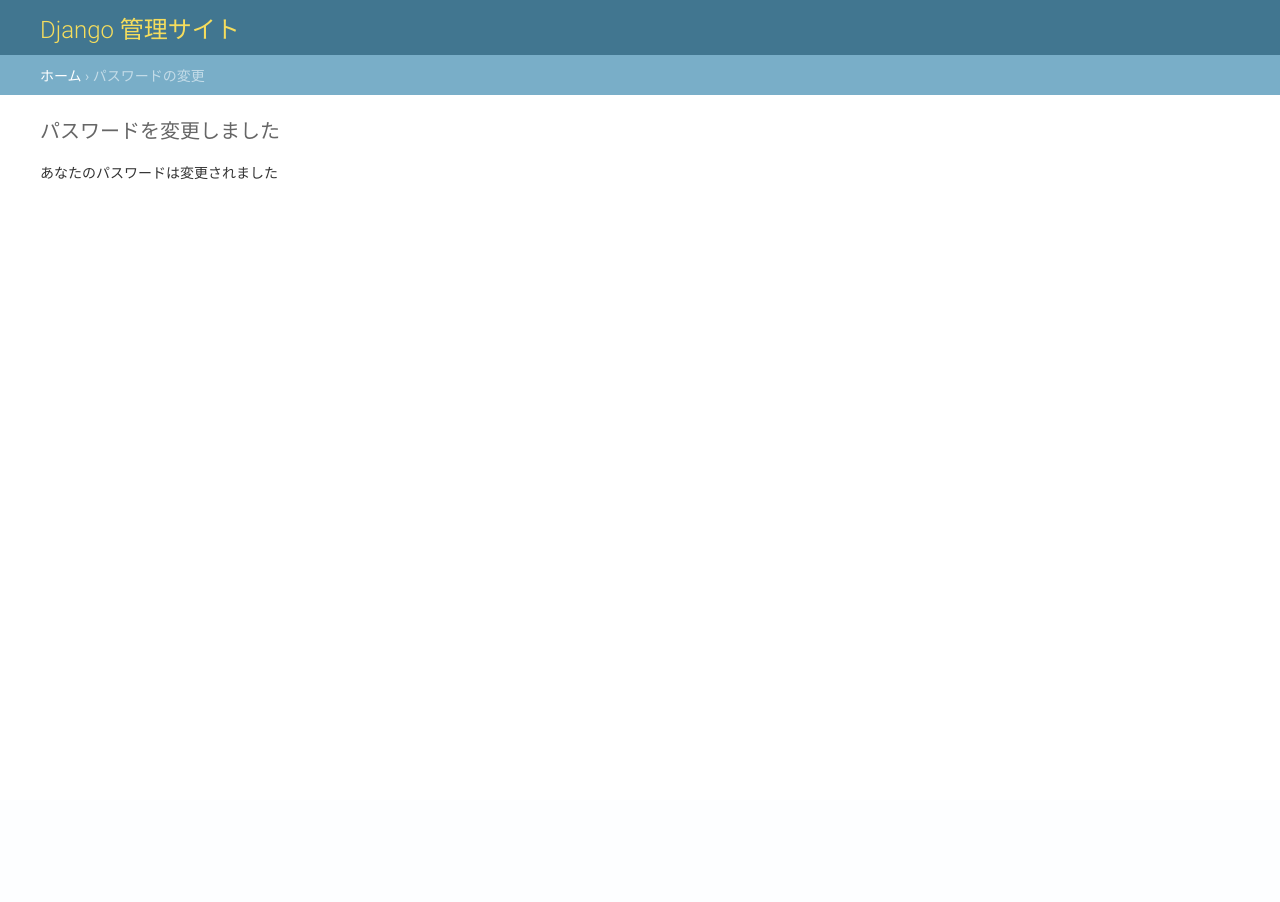
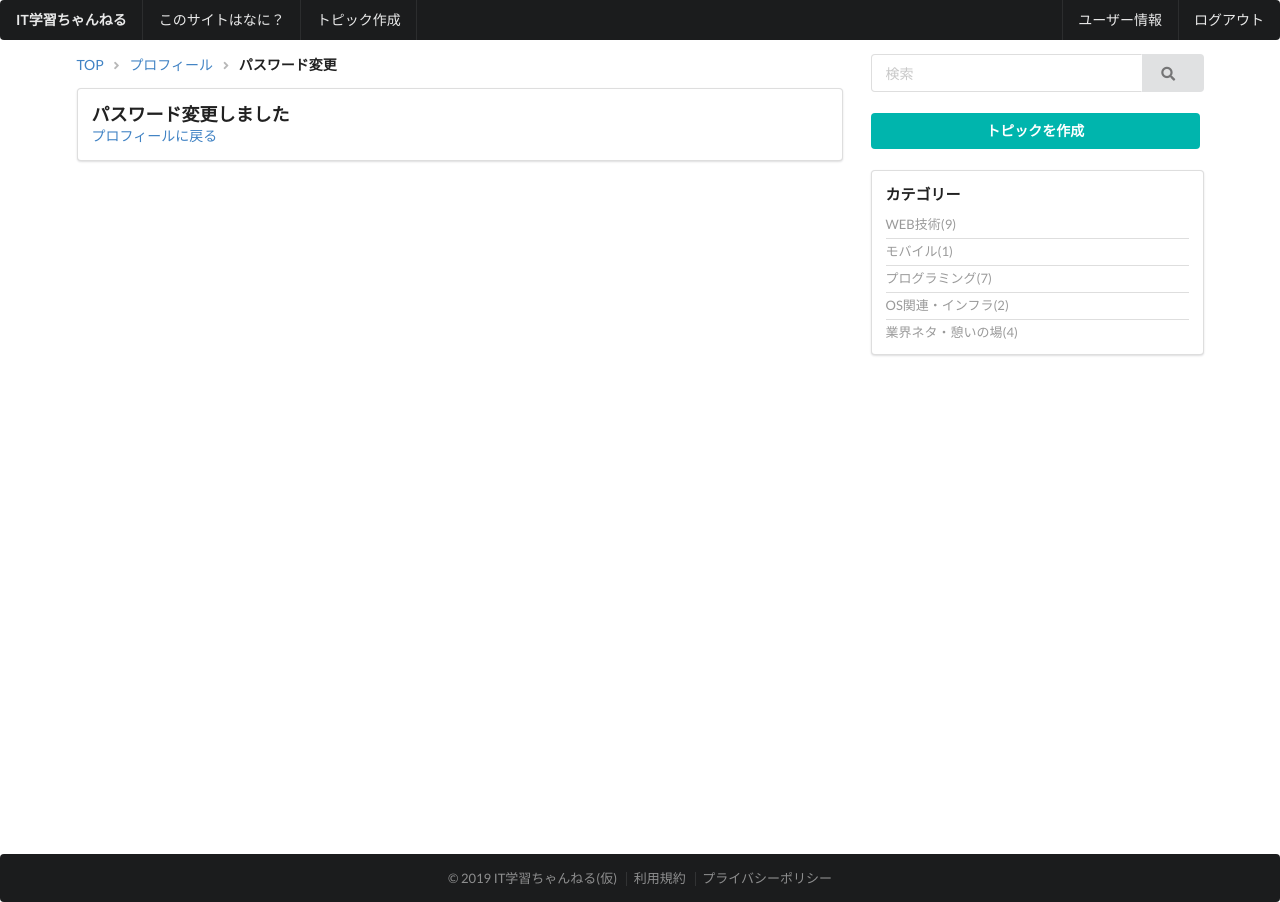
Before and after one commit to Hiroaki-Iwata/django_bbs, a Django app: a page that, after the commit, uses templates/registration/password_change_done.html in a window 1280 px wide. Before the commit the page ends 180 px from the top, so only its background shows below. Run offline with Django 3.2, Linux system fonts and the light colour scheme; a user stored in the database is signed in; data comes from the database, SQL or seed files in the repository; some libraries are stand-ins or nearby versions.

Commit message:
パスワード変更画面を作成

```diff
--- /dev/null
+++ b/templates/registration/password_change_done.html
@@ -0,0 +1,24 @@
+{% extends 'base/base.html' %}
+{% block title %}ITについて切磋琢磨する掲示板 - {{ block.super }}{% endblock %}
+{% block content %}
+<div class="ui grid stackable">
+    <div class="eleven wide column">
+        <div class="ui breadcrumb">
+            <a class="section" href="{% url 'base:top' %}">TOP</a>
+            <i class="right angle icon divider"></i>
+            <a class="section" href="{% url 'accounts:profile' %}">プロフィール</a>
+            <i class="right angle icon divider"></i>
+            <div class="active section">パスワード変更</div>
+        </div>
+        <div class="ui segment">
+            <div class="content">
+                <div class="content">
+                    <div class="header"><h3>パスワード変更しました</h3></div>
+                    <a href="{% url 'accounts:profile' %}">プロフィールに戻る</a>
+                </div>
+            </div>
+        </div>
+    </div>
+    {% include 'base/sidebar.html' %}
+</div>
+{% endblock %}
--- a/templates/registration/profile.html
+++ b/templates/registration/profile.html
@@ -20,7 +20,7 @@
             </div>
         </div>
         <a class="ui button" href="">登録情報変更</a>
-        <a class="ui button" href="">パスワード変更</a>
+        <a class="ui button" href="{% url 'password_change' %}">パスワード変更</a>
     </div>
     {% include 'base/sidebar.html' %}
 </div>
```
Also changed, not shown: templates/registration/password_change_form.html (added, +25 -0 lines).
